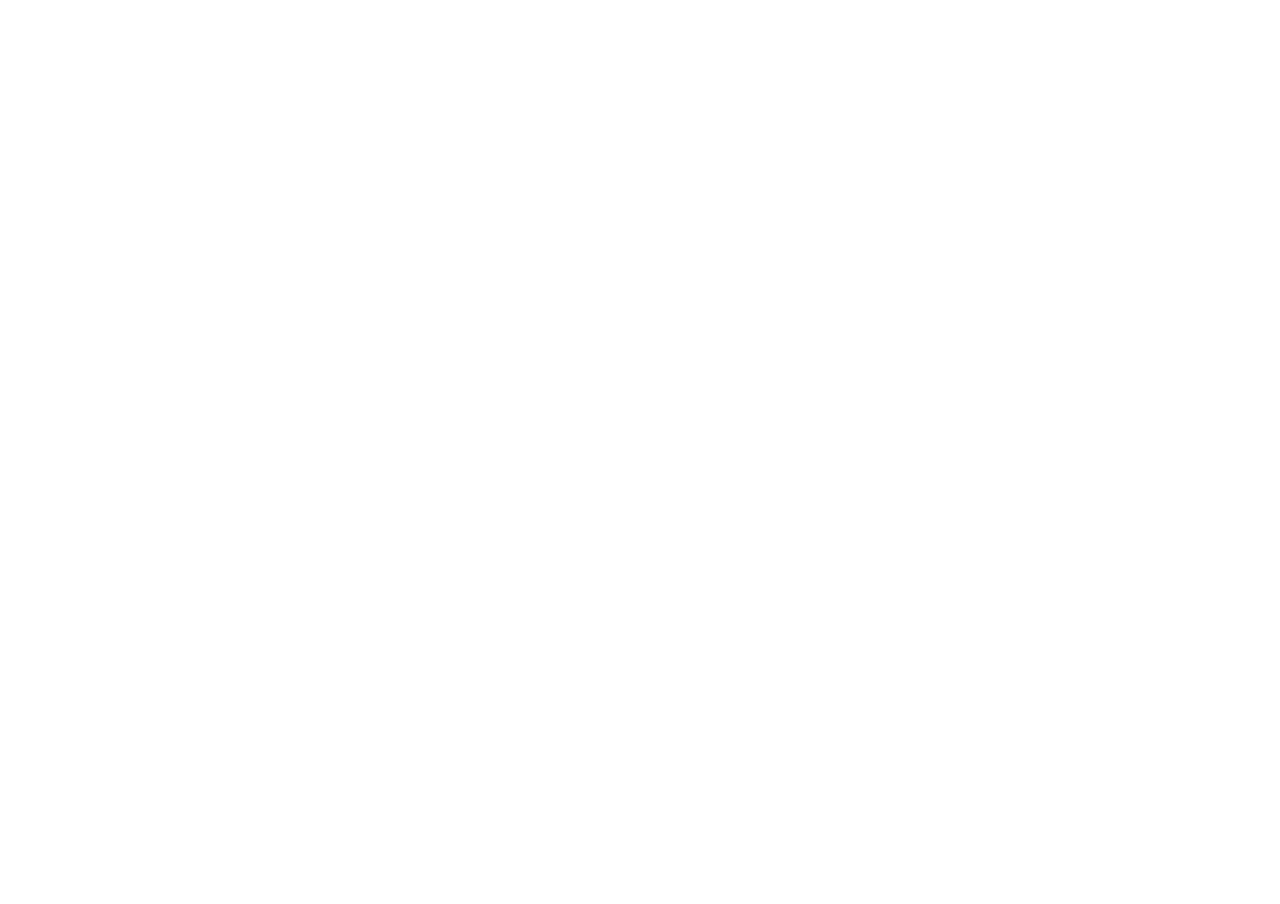
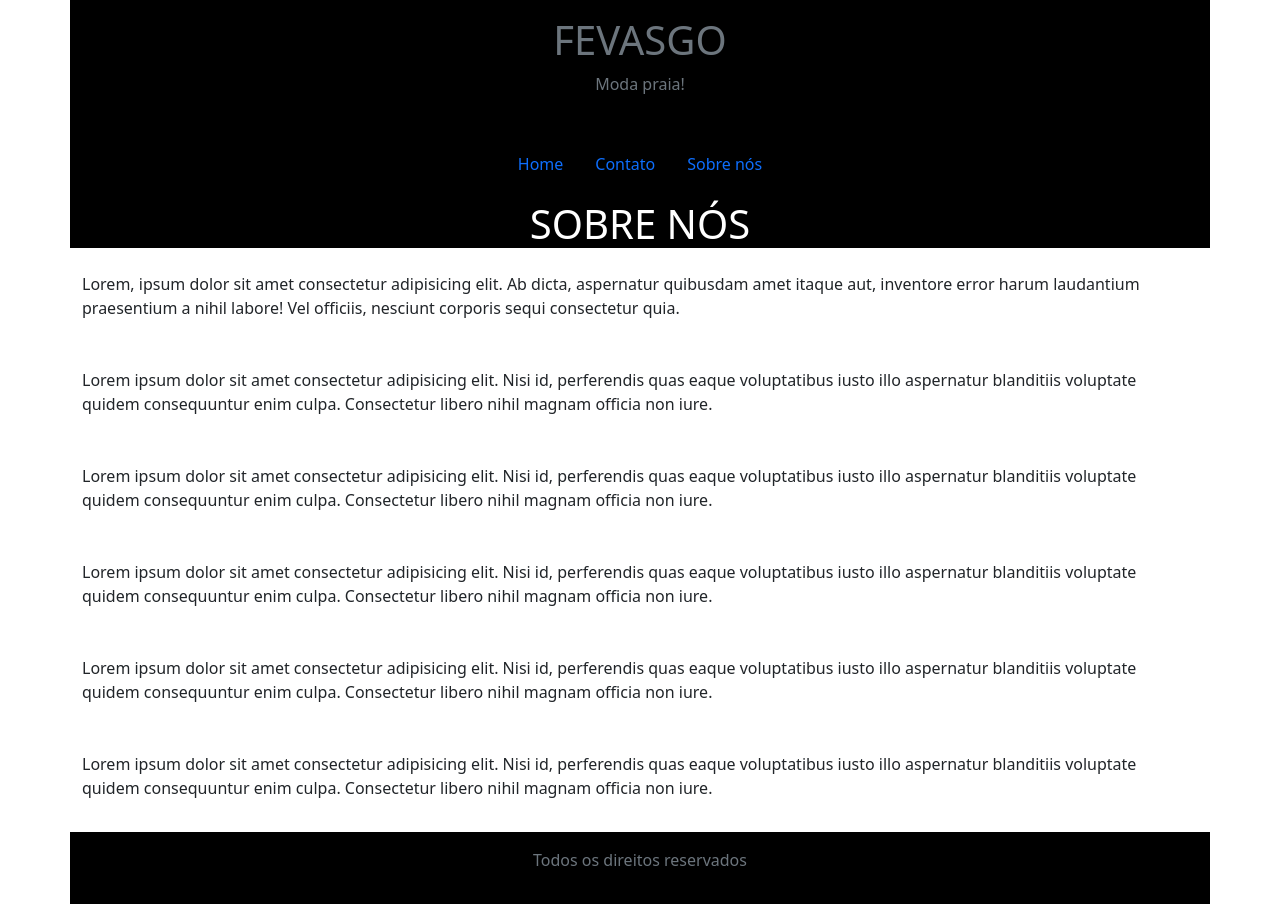
Before and after one commit to anagotardi/INW2MIA, a plain HTML site: page acINW2/index3.html in a window 1280 px wide. Before the commit the page ends 800 px from the top, so only its background shows below. Drawn offline with nearby package versions, Linux system fonts and the light colour scheme.

Commit message:
Add files via upload

```diff
--- a/acINW2/index3.html
+++ b/acINW2/index3.html
@@ -5,8 +5,48 @@
     <meta http-equiv="X-UA-Compatible" content="IE=edge">
     <meta name="viewport" content="width=device-width, initial-scale=1.0">
     <title>SOBRE NÓS - FEVASGO</title>
+    <link href="https://cdn.jsdelivr.net/npm/bootstrap@5.3.0-alpha3/dist/css/bootstrap.min.css" rel="stylesheet"
+        integrity="sha384-KK94CHFLLe+nY2dmCWGMq91rCGa5gtU4mk92HdvYe+M/SXH301p5ILy+dN9+nJOZ" crossorigin="anonymous">
 </head>
 <body>
-
+    <header class="container bg-black pt-3 pb-3 text-center"  >
+        <h1 class="text-secondary" >FEVASGO</h1>
+        <p class="text-secondary">Moda praia!</p>
+    </header>
+    <nav class="container bg-black pb-3 pt-3">
+        <ul class="nav justify-content-center">
+            <li class="nav-item">
+                <a href="index.html" class="nav-link">Home</a>
+            </li>
+            <li class="nav-item">
+                <a href="index2.html" class="nav-link">Contato</a>
+            </li>
+            <li class="nav-item">
+                <a href="index3.html" class="nav-link">Sobre nós</a>
+            </li>
+        </ul>
+    </nav>
+    <h1 class="container bg-black text-center" style="color: white;">SOBRE NÓS</h1>
+            <p class="container pt-3 pb-3">
+                Lorem, ipsum dolor sit amet consectetur adipisicing elit. Ab dicta, aspernatur quibusdam amet itaque aut, inventore error harum laudantium praesentium a nihil labore! Vel officiis, nesciunt corporis sequi consectetur quia.
+            </p>
+            <p class="container pt-3 pb-3">
+                Lorem ipsum dolor sit amet consectetur adipisicing elit. Nisi id, perferendis quas eaque voluptatibus iusto illo aspernatur blanditiis voluptate quidem consequuntur enim culpa. Consectetur libero nihil magnam officia non iure.
+            </p>
+            <p class="container pt-3 pb-3">
+                Lorem ipsum dolor sit amet consectetur adipisicing elit. Nisi id, perferendis quas eaque voluptatibus iusto illo aspernatur blanditiis voluptate quidem consequuntur enim culpa. Consectetur libero nihil magnam officia non iure.
+            </p>
+            <p class="container pt-3 pb-3">
+                Lorem ipsum dolor sit amet consectetur adipisicing elit. Nisi id, perferendis quas eaque voluptatibus iusto illo aspernatur blanditiis voluptate quidem consequuntur enim culpa. Consectetur libero nihil magnam officia non iure.
+            </p>
+            <p class="container pt-3 pb-3">
+                Lorem ipsum dolor sit amet consectetur adipisicing elit. Nisi id, perferendis quas eaque voluptatibus iusto illo aspernatur blanditiis voluptate quidem consequuntur enim culpa. Consectetur libero nihil magnam officia non iure.
+            </p>
+            <p class="container pt-3 pb-3">
+                Lorem ipsum dolor sit amet consectetur adipisicing elit. Nisi id, perferendis quas eaque voluptatibus iusto illo aspernatur blanditiis voluptate quidem consequuntur enim culpa. Consectetur libero nihil magnam officia non iure.
+            </p>
+    <footer class="container bg-black pt-3 pb-3" >
+        <p class="text-secondary text-center">Todos os direitos reservados</p>
+    </footer>
 </body>
 </html>
```
Also changed, not shown: acINW2/index.html (+14 -13 lines), acINW2/index2.html (+5 -2 lines).
